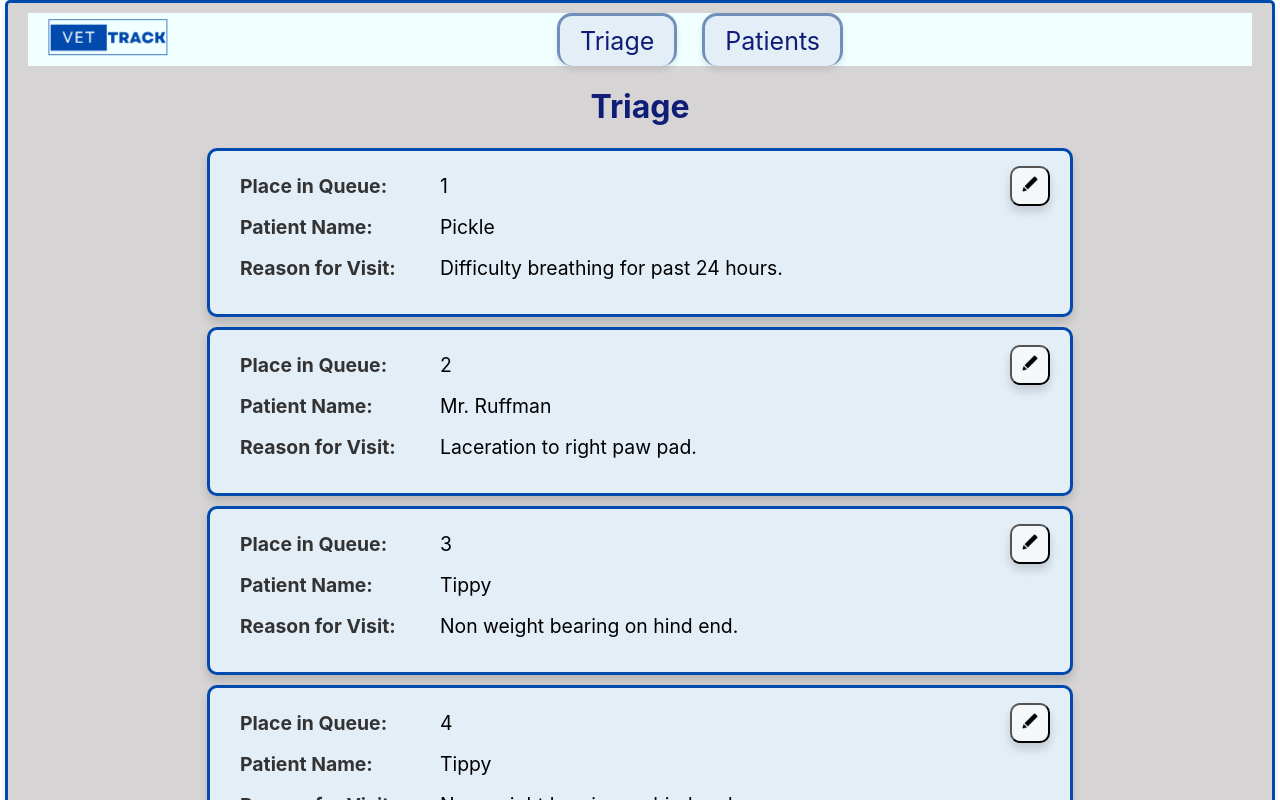
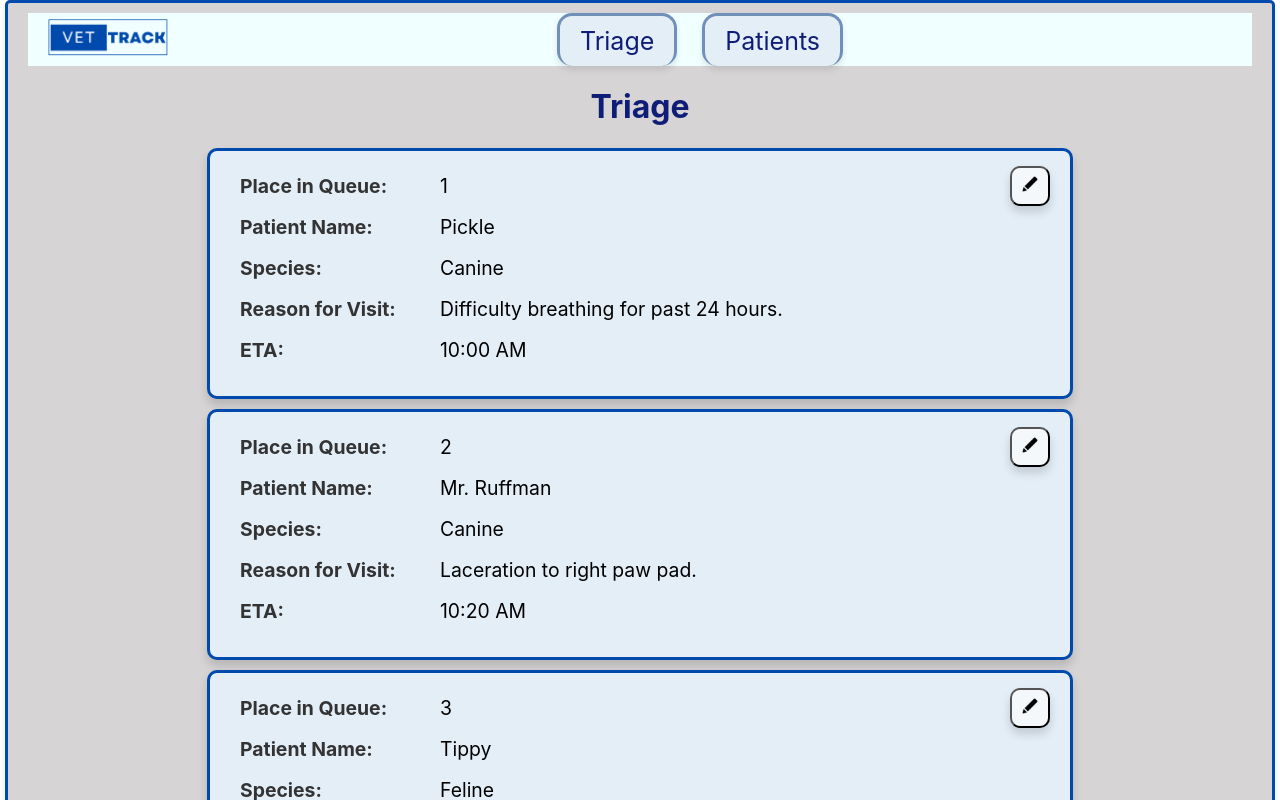
Before and after one commit to mharan71/vet_triage, a React (Create React App) app in the folder frontend/: page / in a window 1280 px wide. Shown: the top 800 px of the page. Built offline with nearby package versions, Linux system fonts and the light colour scheme.

Commit message:
Update PatientBoxTriage.js and Triage.js to include species and estimated time of arrival

```diff
--- a/frontend/src/Components/PatientBoxTriage.js
+++ b/frontend/src/Components/PatientBoxTriage.js
@@ -20,19 +20,22 @@ import pencil from '../images/pencil.png';
 // Reference: https://www.udemy.com/course/the-web-developer-bootcamp/?couponCode=NVD20PMUS
 
 
+
 // PatientBoxTriage component, with order, Patient Name, Visit Reason, and onSave function arguments
 
-function PatientBoxTriage ({order, patientName, visitReason, onSave}) {
+function PatientBoxTriage ({order, patientName, species, visitReason, ETA, onSave}) {
 
     // Enables toggling between view and edit, holds the edited PAtient name and visit reason values
     const [editing, setEditing] = useState(false);
     const [editedPatientName, setEditedPatientName] = useState(patientName);
+    const [editedSpecies, setEditedSpecies] = useState(species);
     const [editedVisitReason, setEditedVisitReason] = useState(visitReason);
+    const [editedETA, setEditedETA] = useState(ETA);
 
     // Function that enables saved changes
     const handleChange = () => {
         setEditing(false);
-        onSave(editedPatientName, editedVisitReason);
+        onSave(editedPatientName, editedSpecies, editedVisitReason, editedETA);
     };
 
 
@@ -53,8 +56,16 @@ function PatientBoxTriage ({order, patientName, visitReason, onSave}) {
                         <input type= 'text' value={editedPatientName} onChange={(event) => setEditedPatientName(event.target.value)}/>
                     </div>
                     <div className='form-group'>
+                        <label><strong>Species: </strong></label>
+                        <input type='text' value={editedSpecies} onChange={(event) => setEditedSpecies(event.target.value)}/>
+                    </div>
+                    <div className='form-group'>
                         <label><strong>Reason for Visit: </strong></label>
                         <input type='text' value={editedVisitReason} onChange={(event) => setEditedVisitReason(event.target.value)}/>
+                    </div>
+                    <div className='form-group'>
+                        <label><strong>ETA: </strong></label>
+                        <input type='text' value={editedETA} onChange={(event) => setEditedETA(event.target.value)}/>
                     </div>
                 </div>
             ) :
@@ -71,7 +82,13 @@ function PatientBoxTriage ({order, patientName, visitReason, onSave}) {
                         <strong>Patient Name: </strong><span>{patientName}</span>
                     </div>
                     <div className='form-group'>
+                        <strong>Species: </strong><span>{species}</span>
+                    </div>
+                    <div className='form-group'>
                         <strong>Reason for Visit: </strong><span>{visitReason}</span>
+                    </div>
+                    <div className='form-group'>
+                        <strong>ETA: </strong><span>{editedETA}</span>
                     </div>
                 </div>
             )}
--- a/frontend/src/Components/Triage.js
+++ b/frontend/src/Components/Triage.js
@@ -30,23 +30,23 @@ function Triage () {
     // Initialize patients; each comprising of ID, Name, and Reason for visit.
 
     const [patients, setPatients] = useState ([
-        {id: 1, patientName: "Pickle", visitReason: "Difficulty breathing for past 24 hours."},
-        {id: 2, patientName: "Mr. Ruffman", visitReason: "Laceration to right paw pad."},
-        {id: 3, patientName: "Tippy", visitReason: "Non weight bearing on hind end."},
-        {id: 4, patientName: "Tippy", visitReason: "Non weight bearing on hind end."},
-        {id: 5, patientName: "Tippy", visitReason: "Non weight bearing on hind end."},
-        {id: 6, patientName: "Tippy", visitReason: "Non weight bearing on hind end."},
+        {id: 1, patientName: "Pickle", species: "Canine", visitReason: "Difficulty breathing for past 24 hours.", ETA: "10:00 AM"},
+        {id: 2, patientName: "Mr. Ruffman", species: "Canine", visitReason: "Laceration to right paw pad.", ETA: "10:20 AM"},
+        {id: 3, patientName: "Tippy", species: "Feline", visitReason: "Non weight bearing on hind end.", ETA: "10:30 AM"},
+        {id: 4, patientName: "Panda", species: "Canine", visitReason: "Consistent itching resulting in abrasions.", ETA: "10:50 AM"},
+        {id: 5, patientName: "Bandit", species: "Feline", visitReason: "Ran out of diabetes medication.", ETA: "11:15 AM"},
+        {id: 6, patientName: "Rocky", species: "Feline", visitReason: "Ingested a large quantity of salmon.", ETA: "11:45 AM"},
 
     ])
 
     // This function handles saving of edited patient name and reason for visit
 
-    const handleSave = (id, newPatientName, newVisitReason) => {
+    const handleSave = (id, newPatientName, newSpecies, newVisitReason, newETA) => {
 
         // Using map to iterate over patients, locating patient by specified ID
         setPatients(patients.map(patient =>
             patient.id === id
-            ? {...patient, patientName: newPatientName, visitReason: newVisitReason}
+            ? {...patient, patientName: newPatientName, species: newSpecies, visitReason: newVisitReason, ETA: newETA}
             : patient
         )
         );
@@ -91,9 +91,11 @@ function Triage () {
                                         <PatientBoxTriage
                                         key={patient.id}
                                         patientName={patient.patientName}
+                                        species={patient.species}
                                         visitReason={patient.visitReason}
+                                        ETA={patient.ETA}
                                         order = {index + 1}
-                                        onSave={(newPatientName, newVisitReason) => handleSave(patient.id, newPatientName, newVisitReason)}
+                                        onSave={(newPatientName, newSpecies, newVisitReason, newETA) => handleSave(patient.id, newPatientName, newSpecies, newVisitReason, newETA)}
                                         />
                                         </div>
                                     )
```
